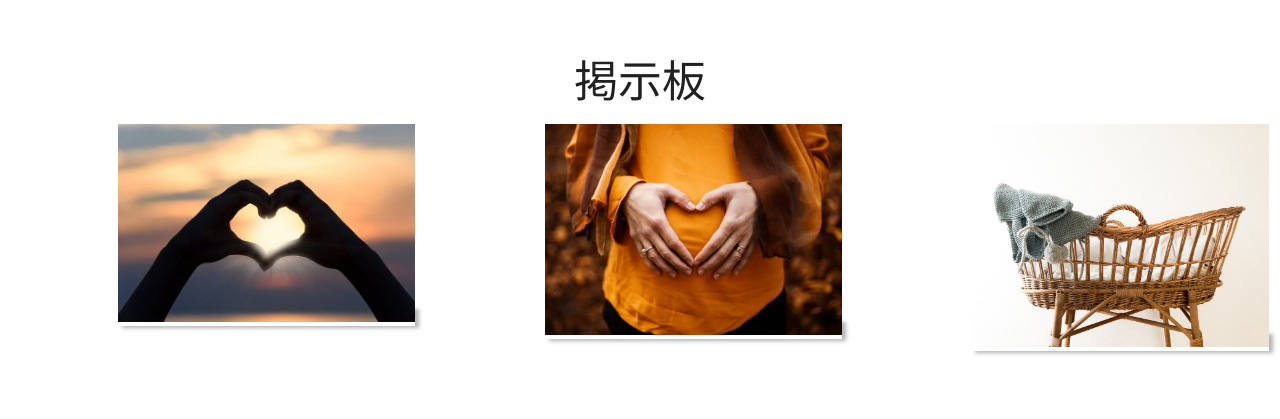
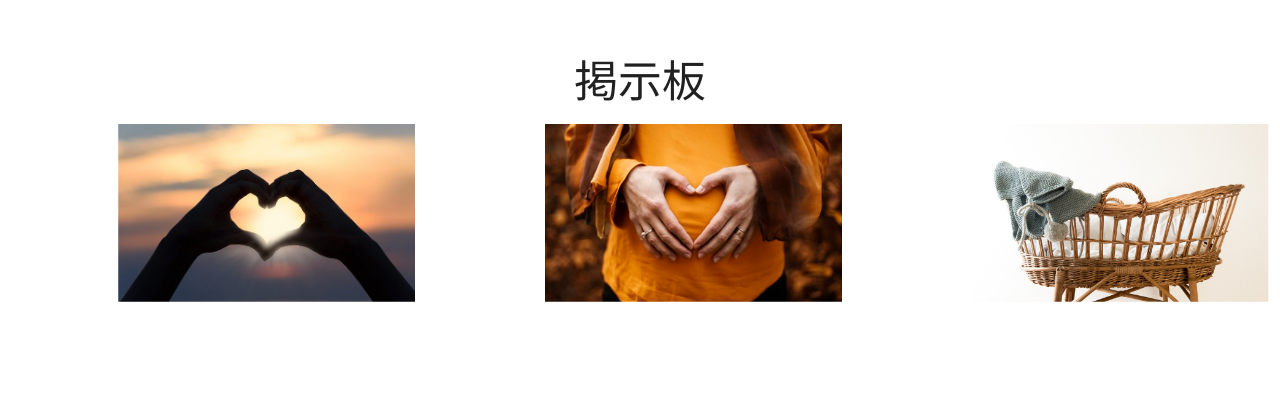
Before and after one commit to hi6ky/sunabacokoza5th, a plain HTML site: page templates/index.html in a window 1280 px wide. Shown: the part 1260-1679 px from the top of the page. Drawn offline with nearby package versions, Linux system fonts and the light colour scheme.

Commit message:
adjust photo size from forum

```diff
--- a/static/css/style.css
+++ b/static/css/style.css
@@ -38,16 +38,27 @@ nav {
 /* 掲示板部分のCSS */
 #forum{
     margin-top: 120px;
+    /* ページ移動のずれ修正用 */
     /* margin-top: -64px;
     padding-top: 64px; */
 }
+
 #forum h3 {
     text-align: center;
 }
+.borad{
+     position: relative;
+     overflow: hidden;
+     padding-top: 60%;
+}
 #forum img{
-    display: inline-block;
-    width: 100%;
-    height: 80%;
+   position: absolute;
+   top: 50%;
+   left: 50%;
+   transform: translate(-50%, -50%);
+   width: 100%;
+   height: 100%;
+   object-fit: cover;
 
 }
 /* 出会うボタンの処理 */
@@ -125,5 +136,5 @@ nav {
 
     margin: 20px;
     color: white;
-    background-color: royalblue;
+
 }
--- a/templates/index.html
+++ b/templates/index.html
@@ -66,7 +66,7 @@
         <div class="row">
             <div class="col s3 offset-s1">
                 <!-- 出会い -->
-                <div class="partner">
+                <div class="partner borad">
                         <a href="forum.html" class="partner-button">
                             <img src="../static/img/love.jpg" alt="ハート（手）">
                         </a>
@@ -75,7 +75,7 @@
 
             <div class="col s3 offset-s1">
                  <!-- 妊活 -->
-                 <div class="pregnant">
+                 <div class="pregnant borad">
                      <a href="forum.html" class="pregnant-button">
                          <img src="../static/img/pregnant.jpeg" alt="妊婦">
                      </a>
@@ -83,7 +83,7 @@
             </div>
             <div class="col s3 offset-s1">
                 <!-- 子育て -->
-                <div class="parenting">
+                <div class="parenting borad">
                     <a href="forum.html" class="parenting-button">
                         <img src="../static/img/baby_bed.jpeg" alt="ベビーベッド">
                     </a>
```
Also changed, not shown: templates/test.html (added).
